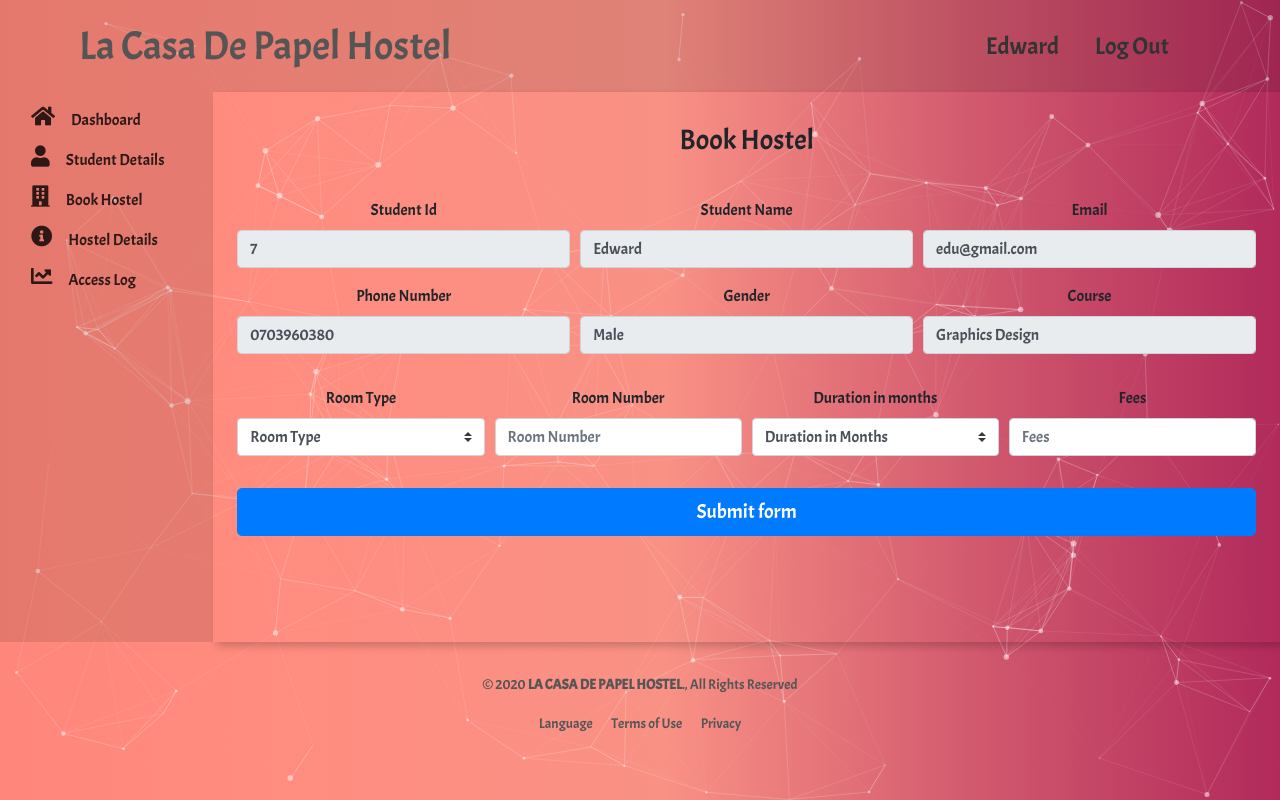
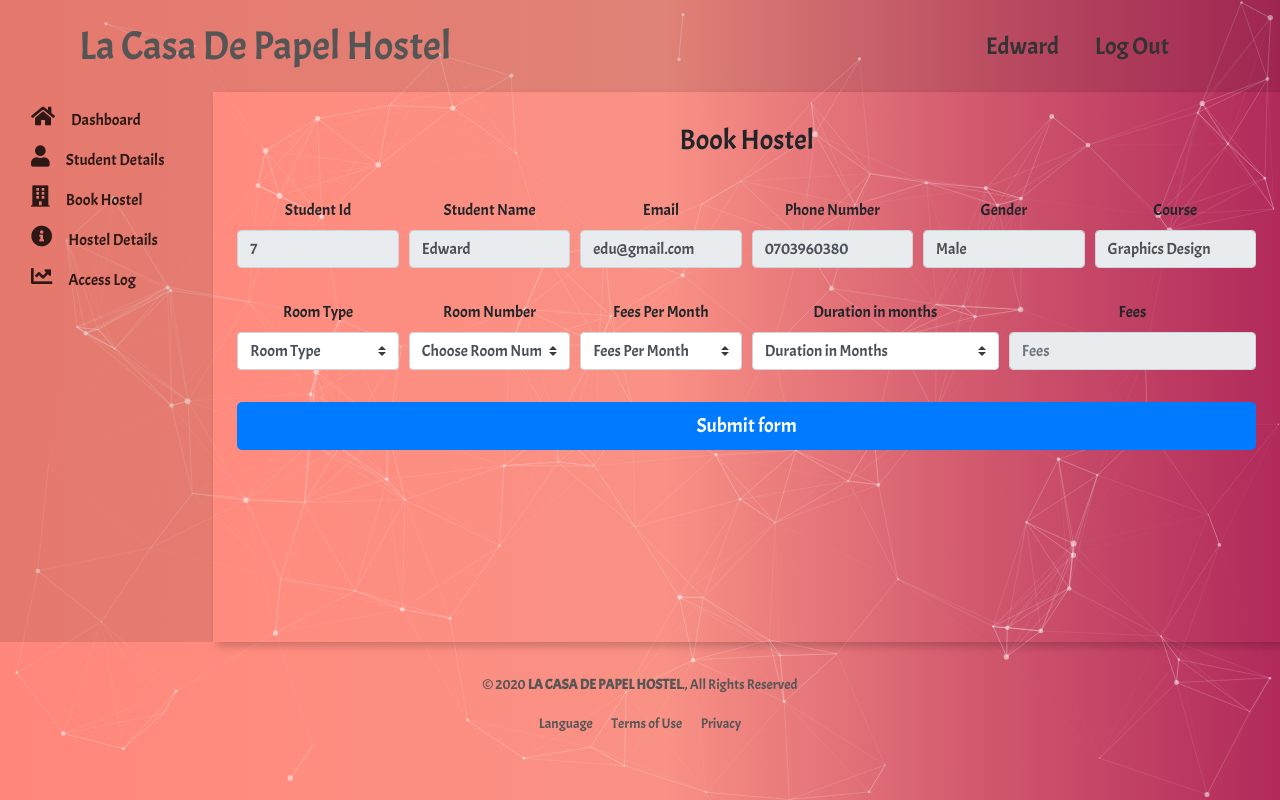
Before and after one commit to Aza-Proj-002/Hostel-Management-System, a PHP site: page /bookhostel.php in a window 1280 px wide. Run offline with PHP 8.4, Linux system fonts and the light colour scheme; a user stored in the database is signed in; data comes from the database, SQL or seed files in the repository; some libraries are stand-ins or nearby versions; some web fonts are replaced.

Commit message:
added calculate form

```diff
--- a/bookhostel.php
+++ b/bookhostel.php
@@ -16,12 +16,14 @@ if(isset($_POST['submit'])){
     $RoomNumber = mysqli_real_escape_string($conn,$_POST['RoomNumber']);
     $Duration = mysqli_real_escape_string($conn,$_POST['Duration']);
     $Fees = mysqli_real_escape_string($conn,$_POST['Fees']);
-    $studentid = mysqli_real_escape_string($conn,$_POST['StudentId']);;
-    $studentname = mysqli_real_escape_string($conn,$_POST['StudentName']);;
+    $studentid = mysqli_real_escape_string($conn,$_POST['StudentId']);
+    $studentname = mysqli_real_escape_string($conn,$_POST['StudentName']);
     $email = mysqli_real_escape_string($conn,$_POST['email']);;
-    $phonenumber = mysqli_real_escape_string($conn,$_POST['phonenumber']);;
-    $gender = mysqli_real_escape_string($conn,$_POST['gender']);;
-    $course = mysqli_real_escape_string($conn,$_POST['course']);;
+    $phonenumber = mysqli_real_escape_string($conn,$_POST['phonenumber']);
+    $gender = mysqli_real_escape_string($conn,$_POST['gender']);
+    $course = mysqli_real_escape_string($conn,$_POST['course']);
+    $feepermonth = mysqli_real_escape_string($conn,$_POST['RoomFees']);
+
 
     $sql = "SELECT *  FROM hostel_booking WHERE email = '$userLoggedIn'";
     $result = $conn->query($sql);
@@ -29,8 +31,8 @@ if(isset($_POST['submit'])){
     if (empty($result->num_rows)) {
 
         if( !empty($RoomType) || !empty($RoomNumber) || !empty($Duration) || !empty($Fees) ){
-            $sql = mysqli_query($conn, "INSERT INTO `hostel_booking`(`room_type`,`room_number`,`duration`,`fees`, `student_id`, `student_name`, `email`, `phonenumber`,`gender`, `course`)
-            VALUES ('$RoomType','$RoomNumber','$Duration','$Fees', '$studentid', '$studentname', '$email', '$phonenumber', '$gender', '$course' )");
+            $sql = mysqli_query($conn, "INSERT INTO `hostel_booking`(`room_type`,`room_number`,`feespermonth`,`duration`,`fees`, `student_id`, `student_name`, `email`, `phonenumber`,`gender`, `course`)
+            VALUES ('$RoomType','$RoomNumber','$feepermonth','$Duration','$Fees', '$studentid', '$studentname', '$email', '$phonenumber', '$gender', '$course' )");
             array_push($error_array, '<div class="alert alert-success" role="alert">Hostel Booked Successfully</div>');
         }
         else { array_push($error_array, '<div class="alert alert-danger" role="alert">Please fill the empty spaces!</div>');
@@ -74,62 +76,66 @@ if(isset($_POST['submit'])){
                         while($row = $query->fetch_assoc()){ ?>
 
         <div class="form-row">
-             <div class="col-md-4 mb-3">
+            <div class="col-md-2 mb-3">
                 <label for="validationCustom01">Student Id</label>
                 <input type="text" class="form-control" name="StudentId" value="<?php echo $row['student_id'] ?>"
                     readonly>
             </div>
 
-             <div class="col-md-4 mb-3">
+            <div class="col-md-2 mb-3">
                 <label for="validationCustom01">Student Name</label>
                 <input type="text" class="form-control" name="StudentName" value="<?php echo $row['name'] ?>" readonly>
             </div>
-             <div class="col-md-4 mb-3">
+            <div class="col-md-2 mb-3">
                 <label for="validationCustom04">Email</label>
                 <input type="text" class="form-control" name="email" value="<?php echo $row['email'] ?>" readonly>
             </div>
-
-
-         </div>
-         <div class="form-row">
-
-             <div class="col-md-4 mb-3">
+            <div class="col-md-2 mb-3">
                 <label for="validationCustom03">Phone Number</label>
                 <input type="text" class="form-control" name="phonenumber" value="<?php echo $row['phonenumber'] ?>"
                     readonly>
             </div>
 
-             <div class="col-md-4 mb-3">
+            <div class="col-md-2 mb-3">
                 <label for="validationCustom05">Gender</label>
                 <input type="text" class="form-control" name="gender" value="<?php echo $row['gender'] ?>" readonly>
             </div>
-             <div class="col-md-4 mb-3">
+            <div class="col-md-2 mb-3">
                 <div class="form-group">
                     <label for="exampleInputPassword1">Course</label>
-                     <input type="text" class="form-control" name="course" value="<?php echo $row['course'] ?>"
-                         readonly>
-                 </div>
+                    <input type="text" class="form-control" name="course" value="<?php echo $row['course'] ?>" readonly>
                 </div>
             </div>
             <?php } ?>
+        </div>
+
         <div class="form-row">
-             <div class="col-md-3 mb-3">
+        <div class="col-md-2 mb-3">
                 <label for="validationCustom04">Room Type</label>
-                 <select class="custom-select" name="RoomType" required>
+                <select class="custom-select" id="RoomType" name="RoomType" onchange="makeSubmenu(this.value)" required>
                     <option selected disabled value="">Room Type</option>
-                     <option value="single">Single</option>
-                     <option value="double">Double</option>
+                    <option value="Single">Single</option>
+                    <option value="Double">Double</option>
+                </select>
+            </div>
+            <div class="col-md-2 mb-3">
+                <label for="validationCustom03">Room Number</label>
+                <select class="custom-select" name="RoomNumber" id="RoomNumber" size="1" required>
+                    <option value="" disabled selected>Choose Room Number</option>
+                    <option></option>
+                </select>
+            </div>
+            <div class="col-md-2 mb-3">
+                <label for="validationCustom03">Fees Per Month</label>
+                <select class="custom-select" name="RoomFees" id="RoomFees" size="1" required>
+                    <option value="" disabled selected>Fees Per Month</option>
+                    <option></option>
                 </select>
             </div>
 
             <div class="col-md-3 mb-3">
-                 <label for="validationCustom03">Room Number</label>
-                 <input type="text" class="form-control" name="RoomNumber" placeholder="Room Number" required>
-             </div>
-
-             <div class="col-md-3 mb-3">
                 <label for="validationCustom05">Duration in months</label>
-                 <select class="custom-select" name="Duration" required>
+                <select class="custom-select" name="Duration" onchange="calculateAmount(this.value)" required>
                     <option selected disabled value="">Duration in Months</option>
                     <option value="1">1</option>
                     <option value="2">2</option>
@@ -148,7 +154,7 @@ if(isset($_POST['submit'])){
             <div class="col-md-3 mb-3">
                 <div class="form-group">
                     <label for="exampleInputPassword1">Fees</label>
-                     <input type="text" class="form-control" name="Fees" placeholder="Fees" required>
+                    <input type="text" class="form-control" name="Fees" id="fees" placeholder="Fees" readonly>
                 </div>
             </div>
         </div>
@@ -160,8 +166,46 @@ if(isset($_POST['submit'])){
         <?php if(in_array('<div class="alert alert-success" role="alert">Hostel Booked Successfully</div>', $error_array)) echo '<div class="alert alert-success" role="alert">Hostel Booked Successfully</div>';
                             ?>
     </form>
-
     </div>
     </div>
 </main>
+<script type="text/javascript">
+    var subcategory = {
+        Single: ["A101", "A102", "A103"],
+        Double: ["D201", "B202", "B203"]
+    }
+    var subPrice = {
+        Single: ["5000"],
+        Double: ["10000"]
+    }
+
+    function makeSubmenu(value) {
+        if (value.length == 0) document.getElementById("RoomNumber").innerHTML = "<option></option>";
+        else {
+            var numberOptions = "";
+            for (categoryId in subcategory[value]) {
+                numberOptions += "<option>" + subcategory[value][categoryId] + "</option>";
+            }
+            document.getElementById("RoomNumber").innerHTML = numberOptions;
+        }
+
+        if (value.length == 0) document.getElementById("RoomFees").innerHTML = "<option></option>";
+        else {
+            var feesOptions = "";
+            for (categoryId in subPrice[value]) {
+                feesOptions += "<option>" + subPrice[value][categoryId] + "</option>";
+            }
+            document.getElementById("RoomFees").innerHTML = feesOptions;
+        }
+
+    }
+
+    function calculateAmount(val) {
+        feesPerMonth = document.getElementById("RoomFees").value;
+        var tot_price = val * feesPerMonth;
+        var divobj = document.getElementById('fees');
+        divobj.value = tot_price;
+    }
+</script>
+
 <?php require_once 'footer.php' ?>
--- a/hosteldetails.php
+++ b/hosteldetails.php
@@ -45,10 +45,11 @@ if (!isset($_SESSION['email'])) {
                 <th scope="col">Email</th>
                 <th scope="col">Room Number</th>
                 <th scope="col">Duration in Months</th>
-                <th scope="col">Fees</th>
+                <th scope="col">Fees Per Months</th>
+                <th scope="col">Total Fees</th>
                 <th scope="col">Phone Number</th>
                 <th scope="col">Gender</th>
-                <th scope="col">Course</th>gi
+                <th scope="col">Course</th>
                 <th scope="col">Room Type</th>
             </tr>
         </thead>
@@ -61,6 +62,7 @@ if (!isset($_SESSION['email'])) {
                 <td><?php echo $row["email"]; ?></td>
                 <td><?php echo $row["room_number"]; ?></td>
                 <td><?php echo $row["duration"]; ?></td>
+                <td><?php echo $row["feespermonth"]; ?></td>
                 <td><?php echo $row["fees"]; ?></td>
                 <td><?php echo $row["phonenumber"]; ?></td>
                 <td><?php echo $row["gender"]; ?></td>
```
Lines whose indentation alone changed are shown as unchanged.
